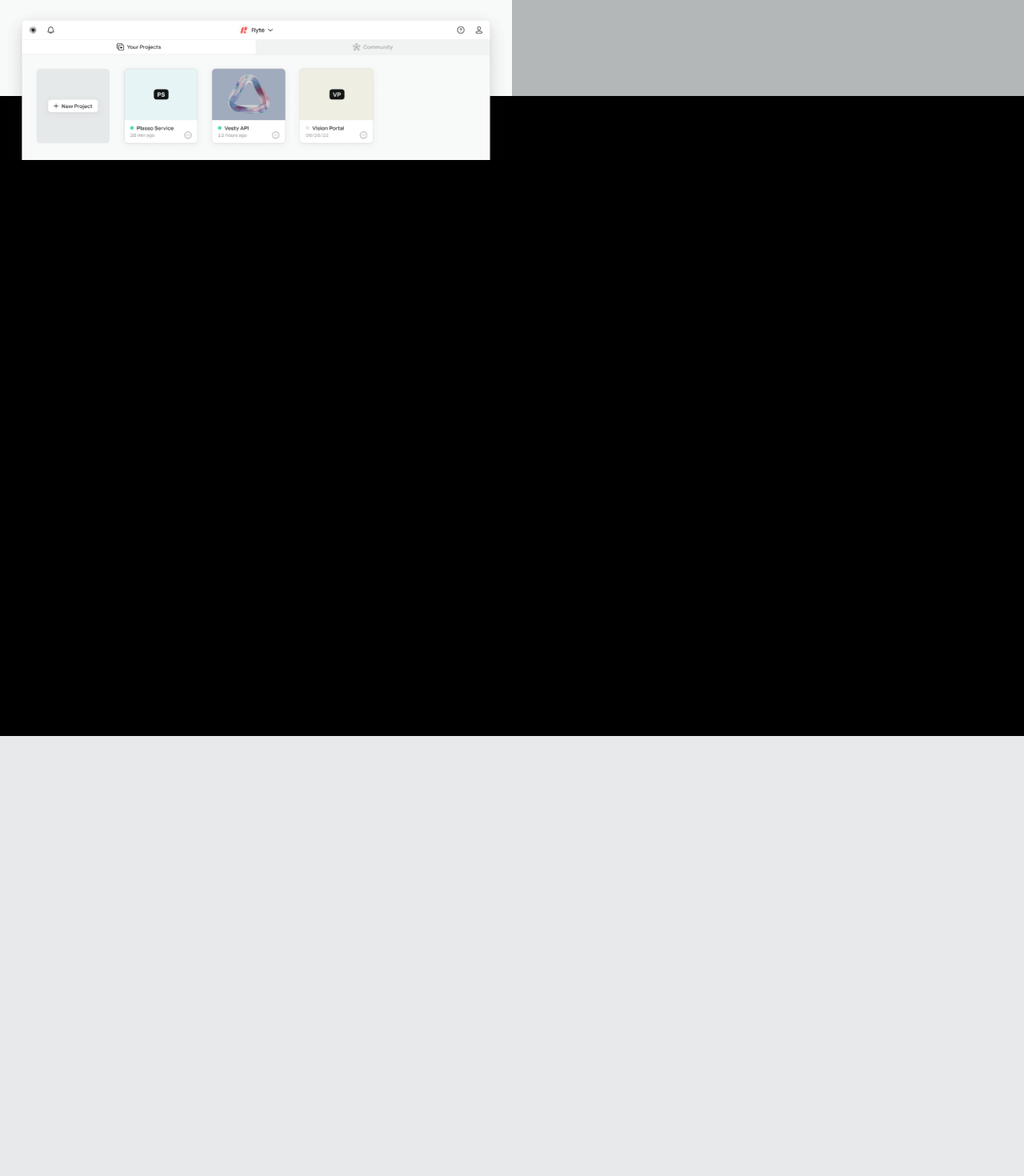
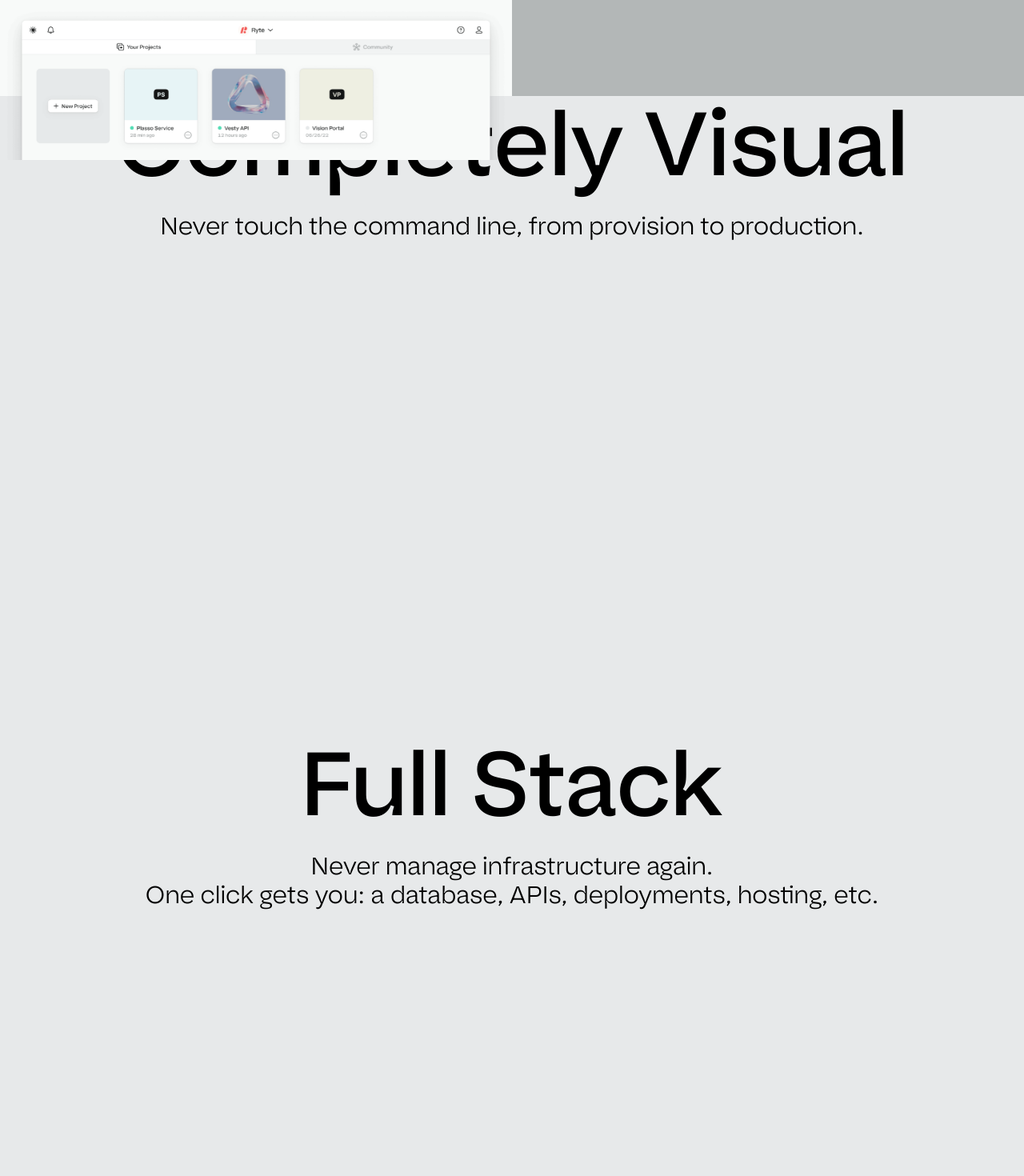
Before and after one commit to 15077693d/logical-clone, a Next.js app: page / in a window 1280 px wide. Shown: the part 680-2150 px from the top of the page at 80% size. Before the commit the page ends 1600 px from the top, so only its background shows below. Built offline with nearby package versions, Linux system fonts and the light colour scheme.

Commit message:
add Text component

```diff
--- a/src/app/page.tsx
+++ b/src/app/page.tsx
@@ -1,16 +1,39 @@
 import HomeNav from "@/components/nav/HomeNav/HomeNav";
 import Hero from "@/sections/hero/Hero";
-import Screens from "@/sections/screens/Screens";
+import Text from "@/sections/text/Text";
+import dynamic from "next/dynamic";
+
+const Screens = dynamic(() => import("@/sections/screens/Screens"), {
+  ssr: false,
+});
 
 export default function Home() {
   return (
     <main id="home">
       <HomeNav />
       <Hero />
-      <section
-        id="hero"
-        className="h-[100vh] flex flex-col justify-center bg-black"
-      ></section>
+      <Text
+        heading={<>Completely Visual</>}
+        subHeading={
+          <>Never touch the command line, from provision to production.</>
+        }
+      />
+      <Text
+        heading={<>Full Stack</>}
+        subHeading={
+          <>
+            Never manage infrastructure again.
+            <br /> One click gets you: a database, APIs, deployments, hosting,
+            etc.
+          </>
+        }
+      />
+      <Text
+        heading={<>Launch Faster</>}
+        subHeading={
+          <>Logical can get systems to market in minutes instead of weeks.</>
+        }
+      />
       <Screens />
     </main>
   );
--- a/src/components/image/Logo.tsx
+++ b/src/components/image/Logo.tsx
@@ -55,7 +55,7 @@ export default function Logo() {
       xmlns="http://www.w3.org/2000/svg"
       className={`${
         isRedBlend ? "text-redForLogoBlend" : "text-grayForLogoBlend"
-      } mix-blend-differences`}
+      } mix-blend-differences transition-all`}
       style={{
         transform: `scale(${scale}) translateX(-${translateX}px)`,
       }}
--- a/src/constants/index.ts
+++ b/src/constants/index.ts
@@ -1,6 +1,12 @@
 import { ScreenKeys } from "./styles";
 
 export const CONSTANTS_FOR_SCROLLY_ANIMATION = {
+  screenScaleUp: {
+    start: 0,
+    end: 100,
+    max: 100,
+    min: 50,
+  },
   screenBottomUp: (screen: ScreenKeys | null) => {
     // max value: height of the end of the scroll
     // min value: inital bottom
@@ -14,13 +20,10 @@ export const CONSTANTS_FOR_SCROLLY_ANIMATION = {
       case ScreenKeys.lg:
         min = -30;
         break;
-      case ScreenKeys.preXL:
-        min = -10;
-        break;
     }
     return {
       start: 0,
-      end: 100,
+      end: 150,
       max: 0,
       min,
     };
@@ -71,8 +74,8 @@ export const CONSTANTS_FOR_SCROLLY_ANIMATION = {
     min: 0,
   },
   heroSectionTranslateY: {
-    start: 100,
-    end: 300,
+    start: 150,
+    end: 350,
     max: 100,
     min: 0,
   },
--- a/src/sections/screens/Screens.tsx
+++ b/src/sections/screens/Screens.tsx
@@ -1,16 +1,23 @@
 "use client";
 import { CONSTANTS_FOR_SCROLLY_ANIMATION } from "@/constants";
-import { SCREENS_VALUES } from "@/constants/styles";
+import { SCREENS_VALUES, preXLValue } from "@/constants/styles";
+import { useIsMediaQuery } from "@/hooks/useIsMediaQuery";
 import { useMediaQuery } from "@/hooks/useMediaQuery/useMediaQuery";
 import { getAnimationValueByScrollY } from "@/utils/animation/animation";
 import { getScreenImgScale } from "@/utils/screen";
 import clsx from "clsx";
-import React, { useEffect, useState } from "react";
-const { screenBottomUp } = CONSTANTS_FOR_SCROLLY_ANIMATION;
+import React, { useEffect, useMemo, useState } from "react";
+const { screenBottomUp, screenScaleUp } = CONSTANTS_FOR_SCROLLY_ANIMATION;
 export default function Screens() {
   const screen = useMediaQuery(SCREENS_VALUES);
+  const isPreXL = useIsMediaQuery(`(min-width: ${preXLValue})`);
+  const scale = useMemo(() => {
+    return getScreenImgScale(screen);
+  }, [screen]);
   const screenBottomUpFromScreening = screenBottomUp(screen);
   const [bottom, setBottom] = useState(screenBottomUpFromScreening.min);
+  const [width, setWidth] = useState(screenScaleUp.min);
+
   useEffect(() => {
     const handleScrollY = () => {
       // screenBottomUp
@@ -27,25 +34,46 @@ export default function Screens() {
       } else if (scrollY <= screenBottomUpFromScreening.start) {
         setBottom(screenBottomUpFromScreening.min);
       }
+      // screenScaleUp
+      if (isPreXL) {
+        if (scrollY >= screenScaleUp.end) {
+          setWidth(screenScaleUp.max);
+        } else if (scrollY > screenScaleUp.start) {
+          setWidth(
+            getAnimationValueByScrollY({
+              ...screenScaleUp,
+              scrollY,
+            })
+          );
+        } else if (scrollY <= screenScaleUp.start) {
+          setWidth(screenScaleUp.min);
+        }
+      }
     };
     handleScrollY();
     window.addEventListener("scroll", handleScrollY);
     return () => {
       window.removeEventListener("scroll", handleScrollY);
     };
-  }, [screenBottomUpFromScreening]);
+  }, [isPreXL, screenBottomUpFromScreening]);
   return (
     <div
       id="screen"
-      style={{
-        bottom: `${bottom}%`,
-      }}
-      className={clsx("fixed z-20", "preXL:w-[50%]")}
+      style={
+        isPreXL
+          ? {
+              bottom: `${bottom}%`,
+              left: 0,
+              width: `${width}%`,
+            }
+          : {
+              bottom: `${bottom}%`,
+              left: 0,
+            }
+      }
+      className={clsx("fixed z-20 transition-all")}
     >
-      <img
-        alt="screen1"
-        src={`images/screen1/${getScreenImgScale(screen)}.png`}
-      />
+      <img alt="screen1" src={`images/screen1/${scale}.png`} />
     </div>
   );
 }
--- /dev/null
+++ b/src/sections/text/Text.tsx
@@ -0,0 +1,34 @@
+import clsx from "clsx";
+import React, { ReactElement } from "react";
+export type IProps = {
+  heading: ReactElement;
+  subHeading: ReactElement;
+};
+export default function Text({ heading, subHeading }: IProps) {
+  return (
+    <section className="h-[100vh] bg-grayForBackground">
+      <div className="z-20 text-center">
+        <h1
+          className={clsx(
+            "m-auto font-medium text-6xl mb-8 w-[90%]",
+            "md:text-7xl",
+            "lg:text-7xl",
+            "preXL:text-8xl "
+          )}
+        >
+          {heading}
+        </h1>
+        <p
+          className={clsx(
+            "preXL:w-[100%] preXL:text-3xl preXL:ml-0",
+            "lg:w-[90%]",
+            "md:w-[70%] md:text-2xl",
+            "m-auto text-xl font-light w-[90%]"
+          )}
+        >
+          {subHeading}
+        </p>
+      </div>
+    </section>
+  );
+}
```
